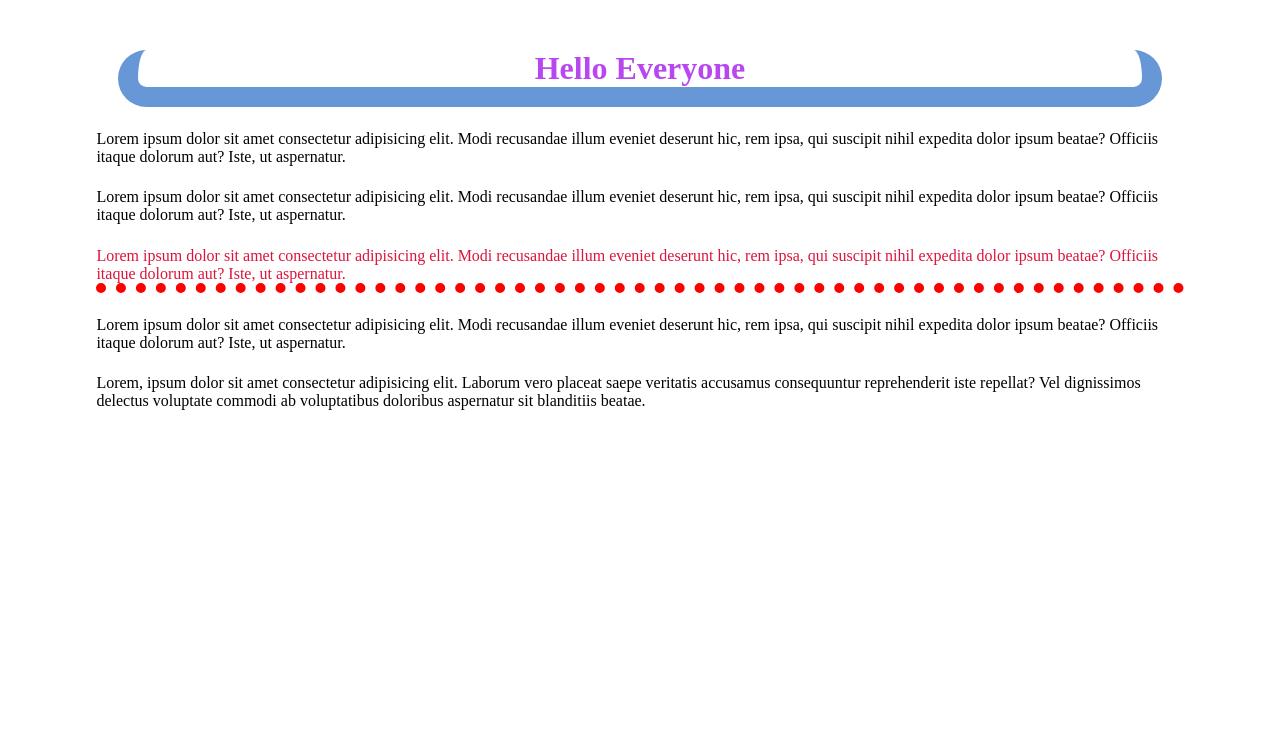
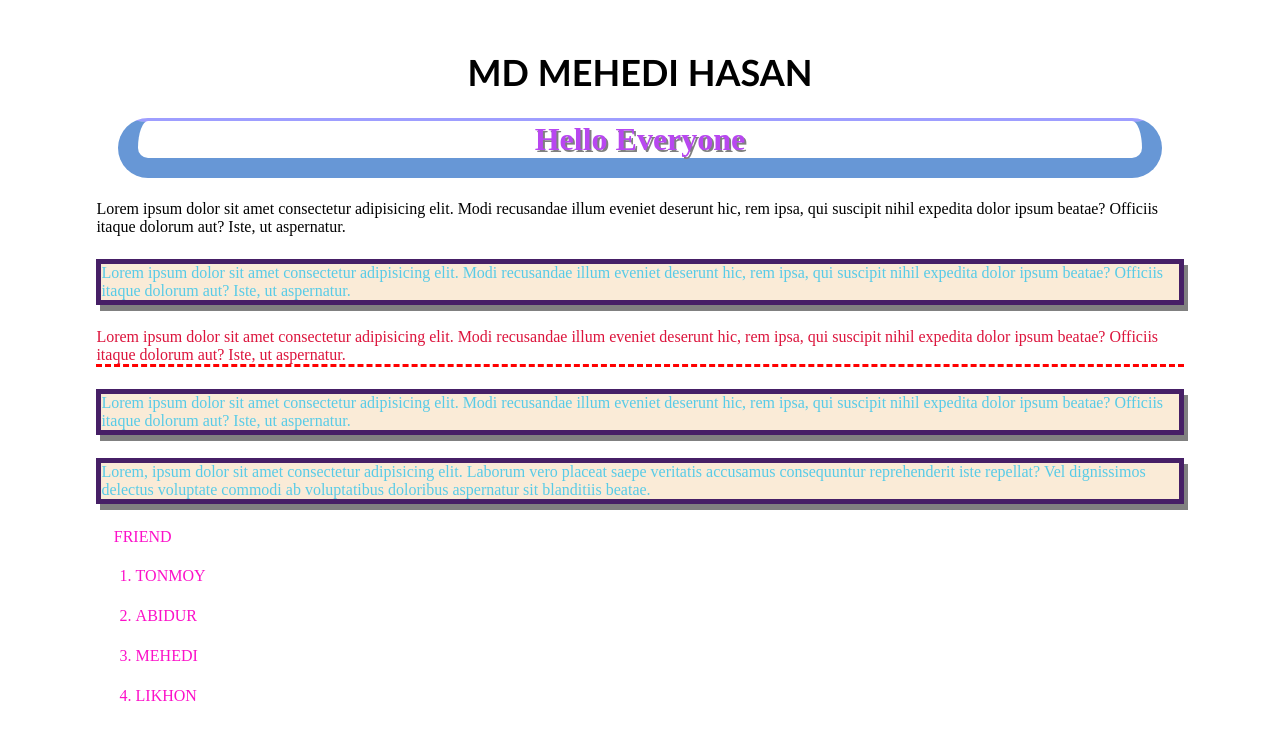
Before and after one commit to mymmehedi/Practice-task-2, a plain HTML site: page index.html in a window 1280 px wide. Drawn offline with Linux system fonts and the light colour scheme.

Commit message:
make design

```diff
--- a/index.html
+++ b/index.html
@@ -10,13 +10,17 @@
         }
         .topic2{
             color: crimson;
-            border-bottom: 10px dotted red;
+            border-bottom: 3px dashed red;
+        }
+        ol{
+            color: rgb(252, 16, 201);
         }
     </style>
 <link rel="stylesheet" href="new.css">
 </head>
 <body>
-    <div><h1 style="color: rgb(184, 71, 240);"><p style="border: 20px solid rgb(103, 151, 214);border-radius: 90px; border-top: none; text-align: center;">Hello Everyone</p></h1>
+    <header><h1>MD MEHEDI HASAN</h1></header>
+    <div><h1 style="color: rgb(184, 71, 240);"><p style="border: 20px solid rgb(103, 151, 214);border-radius: 90px; border-top: none; text-align: center;border-top: 3px solid rgb(158, 158, 255); text-shadow: 2px 2px gray;">Hello Everyone</p></h1>
     <p>Lorem ipsum dolor sit amet consectetur adipisicing elit. Modi recusandae illum eveniet deserunt hic, rem ipsa, qui suscipit nihil expedita dolor ipsum beatae? Officiis itaque dolorum aut? Iste, ut aspernatur.</p>
 
     <p class="topic1">Lorem ipsum dolor sit amet consectetur adipisicing elit. Modi recusandae illum eveniet deserunt hic, rem ipsa, qui suscipit nihil expedita dolor ipsum beatae? Officiis itaque dolorum aut? Iste, ut aspernatur.</p>
@@ -24,5 +28,11 @@
     <p class="topic1">Lorem ipsum dolor sit amet consectetur adipisicing elit. Modi recusandae illum eveniet deserunt hic, rem ipsa, qui suscipit nihil expedita dolor ipsum beatae? Officiis itaque dolorum aut? Iste, ut aspernatur.</p>
 
     <p id="topic3">Lorem, ipsum dolor sit amet consectetur adipisicing elit. Laborum vero placeat saepe veritatis accusamus consequuntur reprehenderit iste repellat? Vel dignissimos delectus voluptate commodi ab voluptatibus doloribus aspernatur sit blanditiis beatae.</p></div>
+    <ol>FRIEND
+        <li>TONMOY</li>
+        <li>ABIDUR</li>
+        <li>MEHEDI</li>
+        <li>LIKHON</li>
+    </ol>
 </body>
 </html>
--- a/new.css
+++ b/new.css
@@ -0,0 +1,11 @@
+#topic3, .topic1{
+    color: rgb(88, 203, 231);
+    border: 5px solid rgb(70, 31, 102);
+    background-color: antiquewhite;
+    box-shadow: 4px 6px gray;
+}
+Header{
+    text-align: center;
+    font-size: large;
+    font-family: 'Gill Sans', 'Gill Sans MT', Calibri, 'Trebuchet MS', sans-serif;
+}
```
